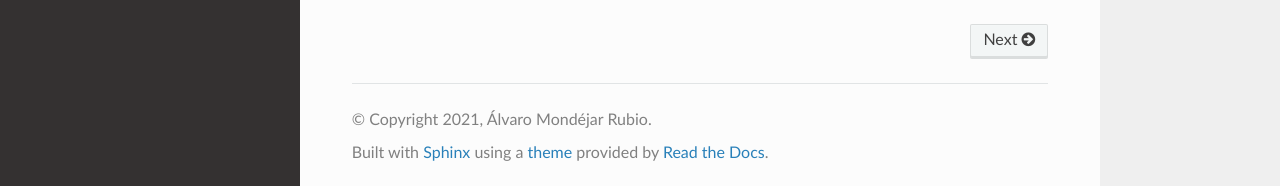
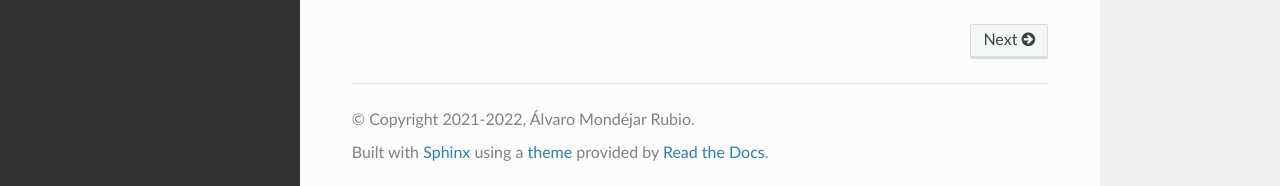
Before and after one commit to mondeja/hunspellcheck, a Sphinx documentation site: the page built from docs/index.rst, in a window 1280 px wide and 1078 px high. Shown: the part 889-1075 px from the top of the window. Built offline with Sphinx 7.4.7 and the Read the Docs theme 2.0.0, drawn with Linux system fonts in a browser that asks for light colours.

Commit message:
Update license copyright year(s) (#40)
* docs(license): update copyright year(s)

* docs(license): update copyright year(s)

Co-authored-by: github-actions <github-actions@github.com>

```diff
--- a/docs/conf.py
+++ b/docs/conf.py
@@ -11,7 +11,7 @@ sys.path.insert(0, os.path.abspath(".."))
 # -- Project information -----------------------------------------------------
 project = "hunspellcheck"
 author = "Álvaro Mondéjar Rubio"
-copyright = f"2021, {author}"
+copyright = f"2021-2022, {author}"
 
 # -- General configuration ---------------------------------------------------
 
```
Also changed, not shown: 1 other file.
